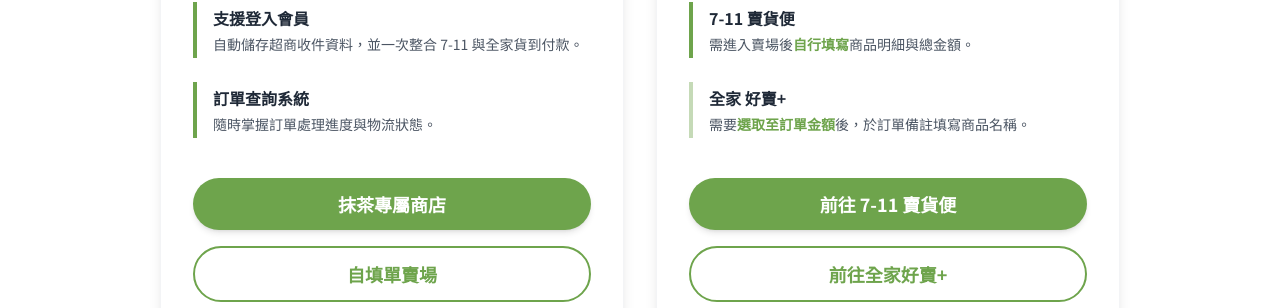
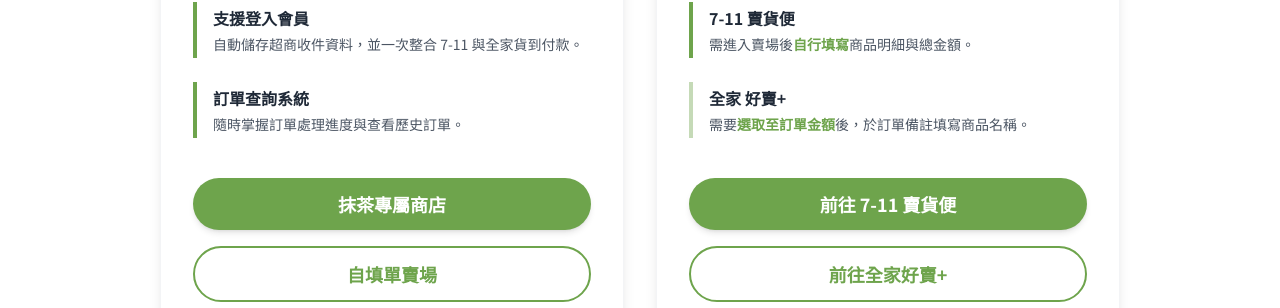
Before and after one commit to keicha2025/keicha, a Jekyll site: the page built from maccha.html, in a window 1280 px wide and 900 px high, scrolled down 942 px. Shown: the part 146-454 px from the top of the window. Built offline with Jekyll 4.4.1, drawn with Linux system fonts in a browser that asks for light colours; nearby versions of some CDN libraries; some web fonts are replaced.

Commit message:
Update maccha.html

```diff
--- a/maccha.html
+++ b/maccha.html
@@ -138,7 +138,7 @@ scripts: ""
                         <div class="border-l-4 border-brandGreen pl-4 py-1 text-left">
                             <p class="text-sm text-gray-600">
                                 <span class="font-bold text-gray-800 block mb-1 text-base">訂單查詢系統</span>
-                                隨時掌握訂單處理進度與物流狀態。
+                                隨時掌握訂單處理進度與查看歷史訂單。
                             </p>
                         </div>
                     </div>
```
